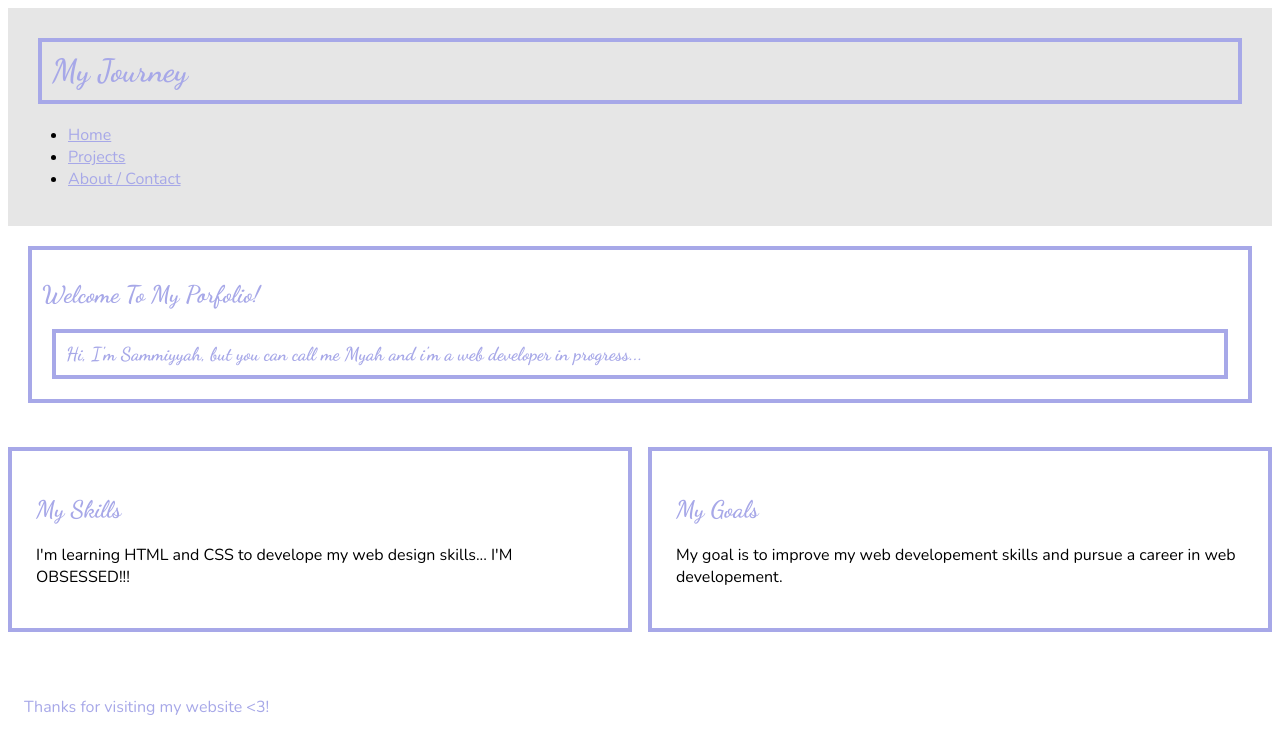
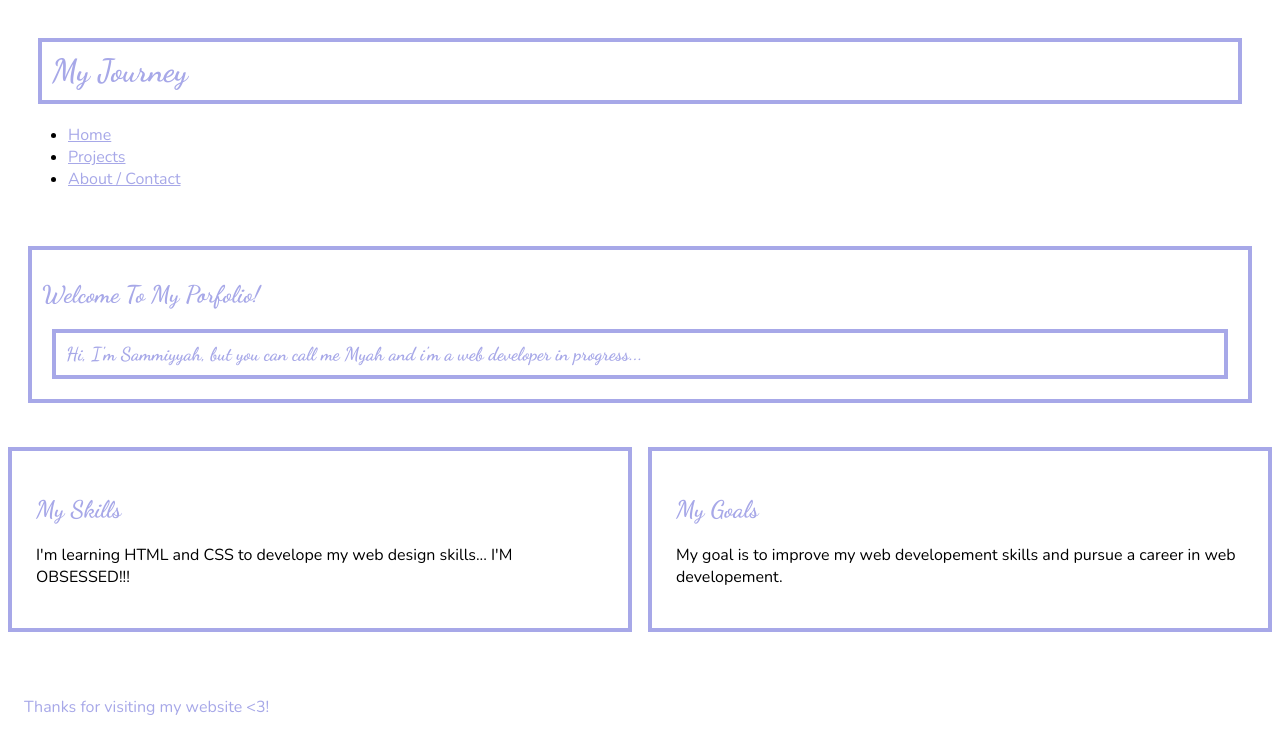
Before and after one commit to Sammiyyah-Tillman/personal-portfolio, a plain HTML site: page index.html in a window 1280 px wide. Drawn offline with nearby package versions, Linux system fonts and the light colour scheme.

Commit message:
Remove background color from header
Removed background color from header.

```diff
--- a/style.css
+++ b/style.css
@@ -42,7 +42,6 @@ footer {
     padding: 16px;
 }
 header {
-    background-color:   #E6E6E6;
     padding: 20px;
 }
 header h1 {
```
